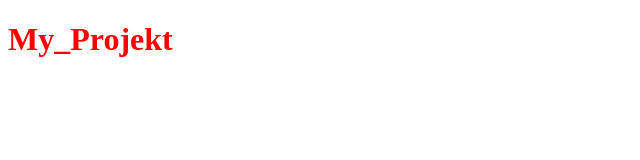
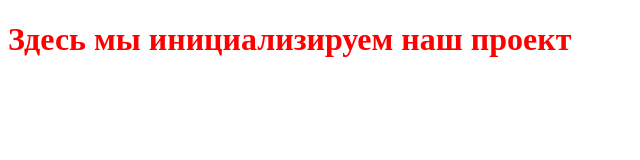
Before and after one commit to 0-elena/Module02-test, a plain HTML site: page index.html in a window 1280 px wide. Shown: the whole page, without its empty margins (0-640 px from the left). Drawn offline with Linux system fonts and the light colour scheme.

Commit message:
change index.html

```diff
--- a/index.html
+++ b/index.html
@@ -7,6 +7,6 @@
     <link rel="stylesheet" href="styles/style.css">
 </head>
 <body>
-    <h1>My_Projekt</h1>
+    <h1>Здесь мы инициализируем наш проект</h1>
 </body>
 </html>
```
